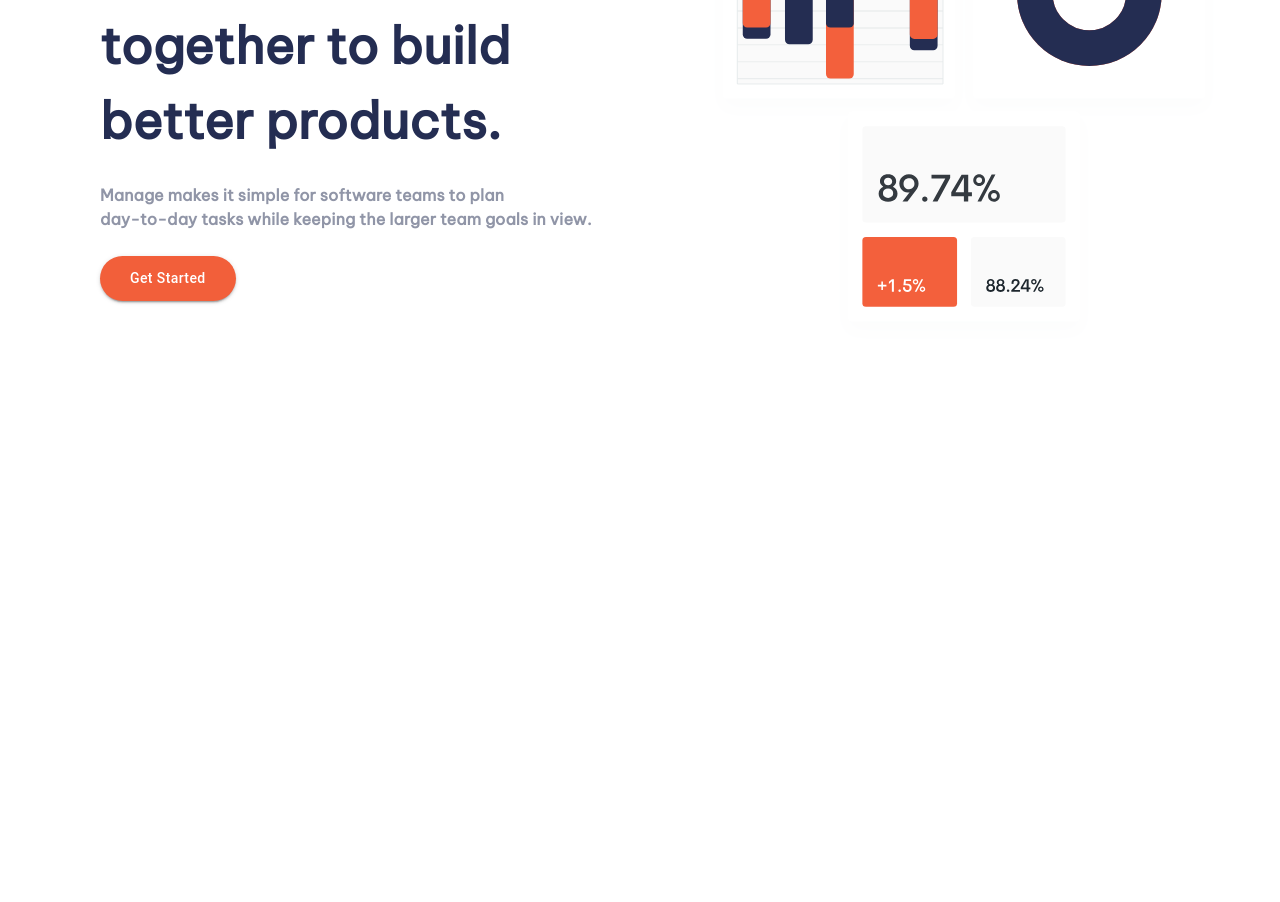
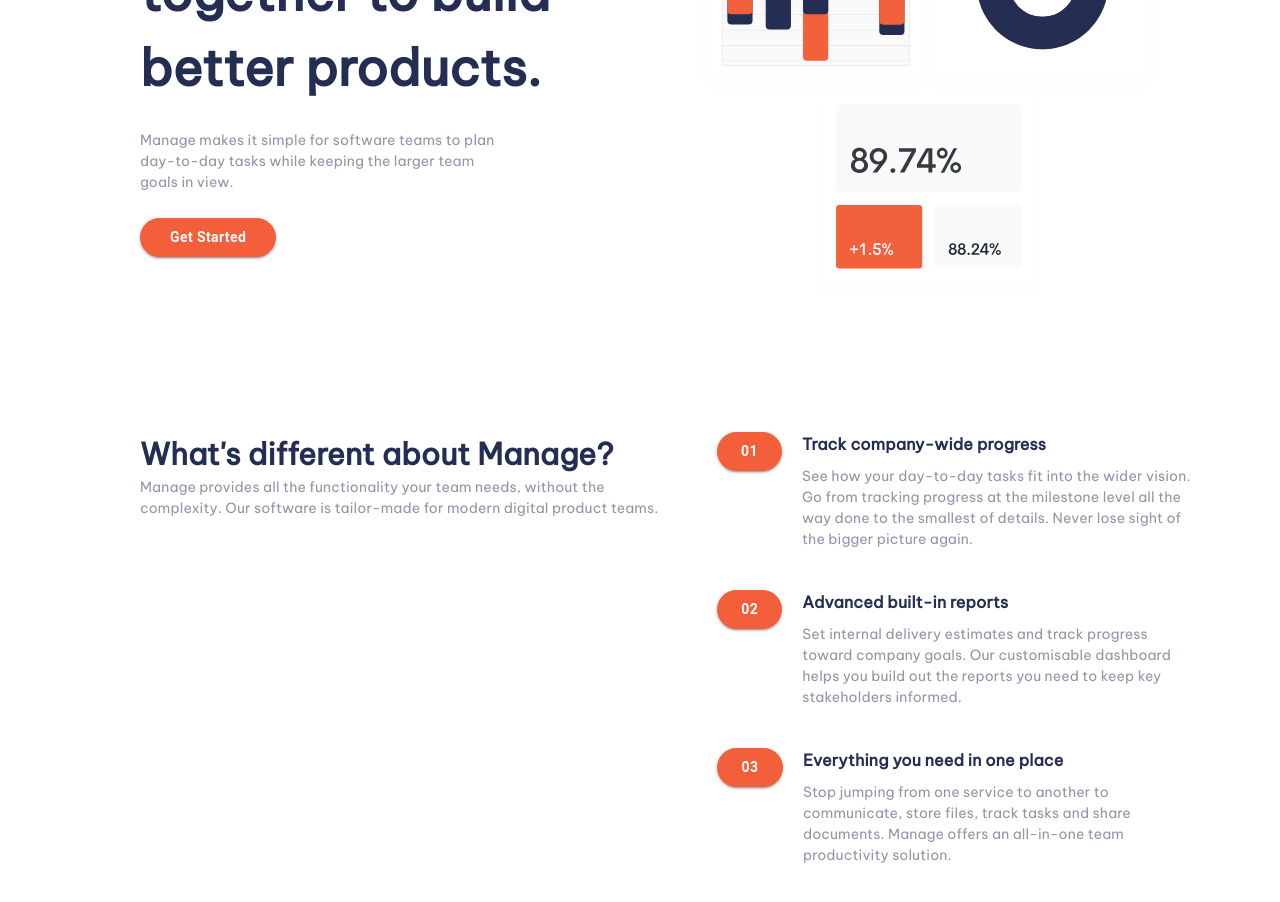
Before and after one commit to lamba01/Manage-Landing-Page, a React (Create React App) app: page / in a window 1280 px wide. Shown: the part 240-1142 px from the top of the page. Before the commit the page ends 800 px from the top, so only its background shows below. Built offline with nearby package versions, Linux system fonts and the light colour scheme.

Commit message:
designed the about section

```diff
--- a/src/App.js
+++ b/src/App.js
@@ -1,10 +1,12 @@
 import './App.css';
-import HeroSection from './components/Hero/HeroSection';
+import HeroSection from './sections/Hero/HeroSection';
+import About from './sections/About/About';
 
 function App() {
   return (
     <div className="App">
       <HeroSection />
+      <About />
     </div>
   );
 }
--- /dev/null
+++ b/src/components/CustomButton.js
@@ -0,0 +1,23 @@
+import React from 'react';
+import { Button } from '@mui/material';
+
+function CustomButton({ children, ...props }) {
+  return (
+    <Button
+      variant='contained'
+      sx={{
+        padding: '7px 30px',
+        borderRadius: '30px',
+        width: 'fit-content',
+        textTransform: 'capitalize',
+        fontWeight: 700,
+        ...props.sx // Allow custom styling to be passed
+      }}
+      {...props} // Pass other props to the Button component
+    >
+      {children}
+    </Button>
+  );
+}
+
+export default CustomButton;
--- /dev/null
+++ b/src/components/CustomContainer.js
@@ -0,0 +1,23 @@
+import React from 'react';
+import { Container } from '@mui/material';
+
+function CustomContainer({ children, ...props }) {
+  return (
+    <Container
+      sx={{
+        display: 'flex',
+        paddingTop: '120px',
+        gap: '30px',
+        paddingLeft: { xs: '0px', md: '100px' },
+        flexDirection: { xs: 'column', md: 'row' },
+        alignItems: 'flex-start',
+        justifyContent: 'center',
+        width: '100vw',
+      }}
+      {...props}>
+      {children}
+    </Container>
+  );
+}
+
+export default CustomContainer;
--- a/src/components/Navigation/navbar.css
+++ b/src/components/Navigation/navbar.css
@@ -9,14 +9,14 @@
   margin: 0;
   padding: 0;
   background-color: #888682;
-  /* overflow-x: hidden; */
+  overflow-x: hidden;
 }
 .navbar input[type="checkbox"],
 .navbar .hamburger-lines {
   display: none;
 }
 .navbar {
-  position: fixed;
+  position: absolute;
   left: 100px;
   top: 0;
   right: 100px;
@@ -81,7 +81,9 @@
 .menu-items li:hover a::before {
   width: 100%;
 }
-
+.overlay {
+  display: none;
+}
 @media (max-width: 1023px) {
   .navbar {
     opacity: 0.95;
@@ -179,6 +181,7 @@
     z-index: 10;
     transition: transform 0.5s ease-in-out;
     transform: translateY(-150%);
+    display: block;
   }
 
   .navbar .menu-items li {
--- a/src/index.js
+++ b/src/index.js
@@ -22,9 +22,14 @@
     },
     myParagraph: {
       color: 'hsl(227, 12%, 61%)',
+      fontSize: '14px',
+      fontWeight: '400',
+    },
+    subHeader: {
+      color: 'hsl(228, 39%, 23%)',
       fontSize: '16px',
-      fontWeight: '600',
-    },
+      fontWeight: 700
+    }
   },
 
 })
--- /dev/null
+++ b/src/sections/About/About.jsx
@@ -0,0 +1,89 @@
+import React from 'react'
+import { Box, Typography, Container } from '@mui/material';
+import CustomButton from '../../components/CustomButton';
+import CustomContainer from '../../components/CustomContainer';
+
+function About() {
+  return (
+    <div>
+        <CustomContainer>
+            <Box
+              sx={{
+                width: { xs: '100%', md: '50%' },
+                display: 'flex',
+                flexDirection: 'column',
+                textAlign: { xs: 'center', md: 'left' },
+                alignItems: { xs: 'center', md: 'flex-start' },
+              }}
+            >
+                <Typography variant='myHeader'
+                    sx={{
+                        fontSize: {xs: '20px', md: '30px'}
+                    }}
+                >
+                    What's different about Manage?
+                </Typography>
+                <Typography variant='myParagraph'>
+                    Manage provides all the functionality your team needs, without the complexity.
+                    Our software is tailor-made for modern digital product teams.
+                </Typography>
+            </Box>
+            <Box
+             sx={{
+                width:  { xs: '100%', md: '50%' },
+                margin: '0px',
+                display: {xs: 'flex', md: 'block'},
+                alignItems: 'center',
+                justifyContent: 'center',
+              }}>
+                <Container sx={{display: 'flex', alignItems: 'flex-start', gap: '20px', margin: '0px 0px 40px 0px'}}>
+                    <CustomButton>
+                        01
+                    </CustomButton>
+                    <div style={{ display: 'flex', flexDirection: 'column', alignItems: 'flex-start', gap: '10px' }}>
+                    <Typography variant='subHeader'>
+                        Track company-wide progress
+                    </Typography>
+
+                    <Typography variant='myParagraph'>
+                        See how your day-to-day tasks fit into the wider vision.
+                        Go from tracking progress at the milestone level all the way done to the smallest of details.
+                        Never lose sight of the bigger picture again.
+                    </Typography>
+                    </div>
+                </Container>
+                <Container sx={{display: 'flex', alignItems: 'flex-start', gap: '20px', margin: '40px 0px'}}>
+                    <CustomButton>
+                        02
+                    </CustomButton>
+                    <div style={{ display: 'flex', flexDirection: 'column', alignItems: 'flex-start',gap: '10px' }}>
+                    <Typography variant='subHeader'>
+                        Advanced built-in reports
+                    </Typography>
+                    <Typography variant='myParagraph'>
+                        Set internal delivery estimates and track progress toward company goals.
+                        Our customisable dashboard helps you build out the reports you need to keep key stakeholders informed.
+                    </Typography>
+                    </div>
+                </Container>
+                <Container sx={{display: 'flex', alignItems: 'flex-start', gap: '20px', margin: '40px 0px'}}>
+                    <CustomButton>
+                        03
+                    </CustomButton>
+                    <div style={{ display: 'flex', flexDirection: 'column', alignItems: 'flex-start',gap: '10px' }}>
+                    <Typography variant='subHeader'>
+                        Everything you need in one place
+                    </Typography>
+                    <Typography variant='myParagraph'>
+                        Stop jumping from one service to another to communicate, store files, track tasks and share documents.
+                        Manage offers an all-in-one team productivity solution.
+                    </Typography>
+                    </div>
+                </Container>
+            </Box>
+        </CustomContainer>
+    </div>
+  )
+}
+
+export default About
--- a/src/components/Hero/HeroSection.jsx
+++ b/src/sections/Hero/HeroSection.jsx
@@ -1,24 +1,15 @@
-import { Box, Typography, Button } from '@mui/material';
+import { Box, Typography } from '@mui/material';
 import bg from '../../assets/illustration-intro.svg'
-import Navigation from '../Navigation/Navbar'
+import Navigation from '../../components/Navigation/Navbar'
+import CustomButton from '../../components/CustomButton';
+import CustomContainer from '../../components/CustomContainer';
 
 function HeroSection() {
 
   return (
     <div style={{ backgroundColor: '#fff', zIndex: '2'}}>
       <Navigation />
-      <Box
-        sx={{
-          display: 'flex',
-          paddingTop: '120px',
-          gap: '30px',
-          paddingLeft: { xs: '0px', md: '100px' },
-          flexDirection: { xs: 'column', md: 'row' },
-          alignItems: 'center',
-          justifyContent: 'center',
-          width: '100vw',
-        }}
-      >
+      <CustomContainer>
         <Box
           sx={{
             width: { xs: '100%', md: '50%' },
@@ -38,19 +29,15 @@
             Bring everyone together to build better products.
           </Typography>
           <Typography variant='myParagraph' sx={{
-            margin: { xs: '5px 0px', md: '25px 0px' }
+            margin: { xs: '5px 0px', md: '25px 0px' },
+            width: {xs: '100%', md: '70%'}
           }}>
-            Manage makes it simple for software teams to plan <br /> day-to-day tasks while
+            Manage makes it simple for software teams to plan day-to-day tasks while
             keeping the larger team goals in view.
           </Typography>
-          <Button variant='contained'
-            sx={{
-              padding: '10px 30px',
-              borderRadius: '30px',
-              width: 'fit-content',
-              textTransform: 'capitalize'
-            }}
-          >Get Started</Button>
+          <CustomButton>
+            Get Started
+          </CustomButton>
         </Box>
         <Box sx={{
           width:  { xs: '100%', md: '50%' },
@@ -63,7 +50,7 @@
         }}>
           <img src={bg} alt="chart" style={{width: '90%', height: 'auto', maxHeight: '80vh', minHeight: '20vh', margin: '0px', padding: '0px'}} />
         </Box>
-      </Box>
+      </CustomContainer>
     </div>
   );
 }
```
